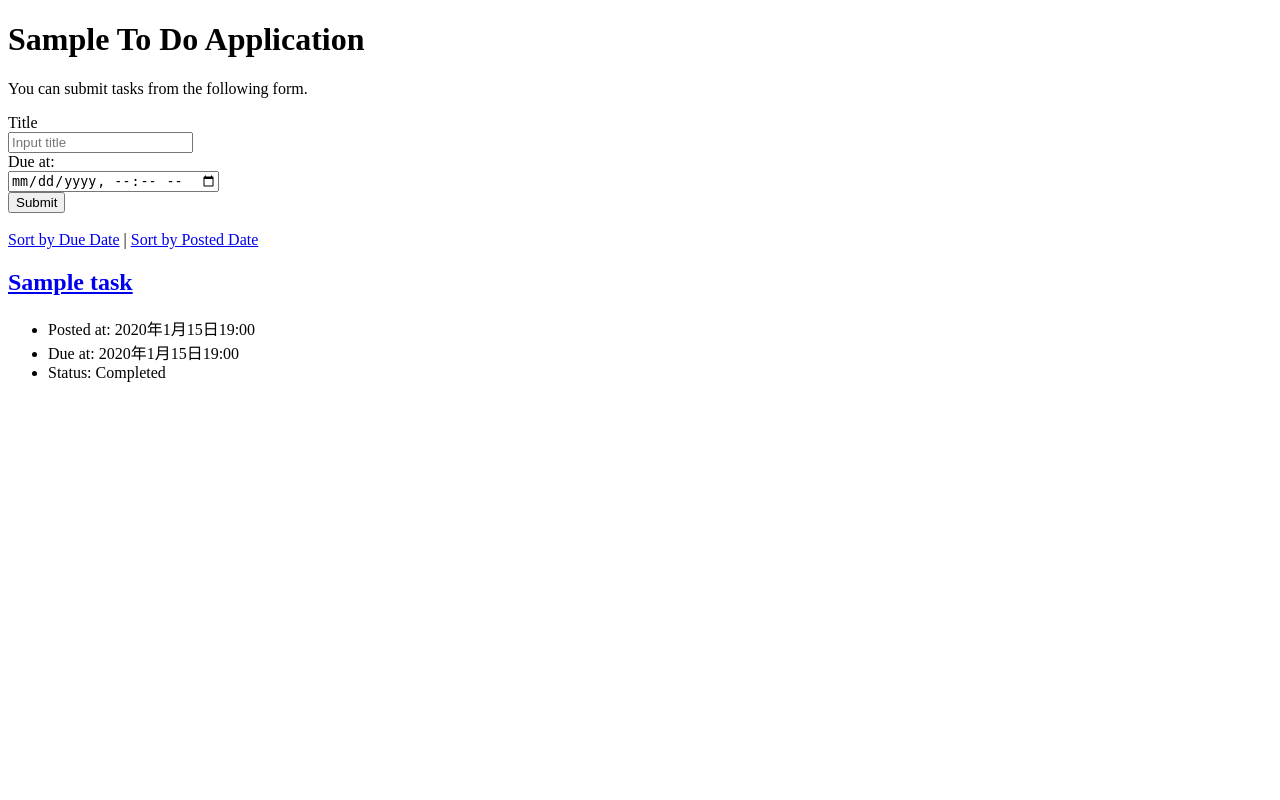
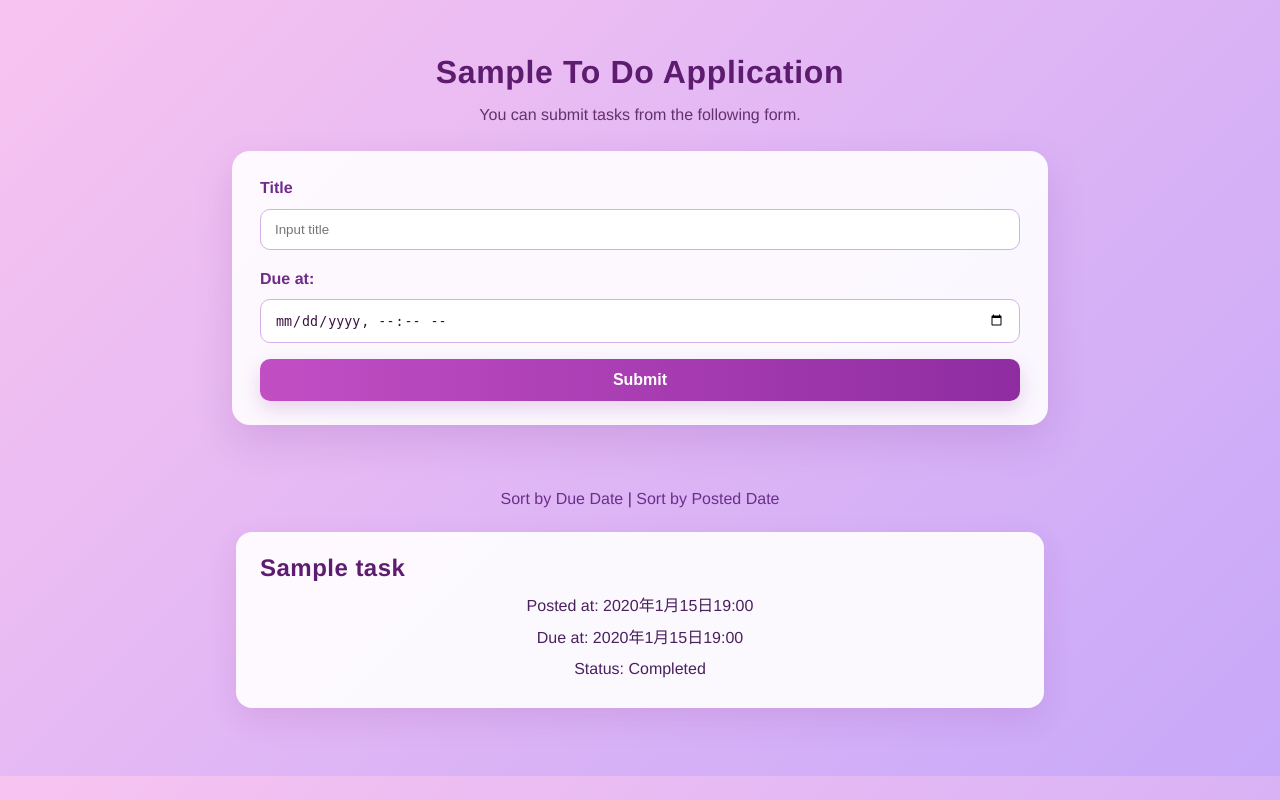
Before and after one commit to daydiddad/django-test-exercise, a Django app: page / in a window 1280 px wide. Run offline with Django 5.2, Linux system fonts and the light colour scheme; tables that the repository leaves empty hold one stand-in row (values such as "Sample post").

Commit message:
cssの適用

```diff
--- /dev/null
+++ b/todo/static/todo/style.css
@@ -0,0 +1,133 @@
+body {
+  margin: 0;
+  padding: 32px 16px 48px;
+  box-sizing: border-box;
+  font-family: "Helvetica Neue", Arial, sans-serif;
+  background: linear-gradient(135deg, #f8c4f0, #c7a8f9);
+  color: #3b1141;
+  line-height: 1.6;
+}
+
+body > * {
+  width: min(100%, 760px);
+  margin-left: auto;
+  margin-right: auto;
+}
+
+h1, h2 {
+  line-height: 1.3;
+  letter-spacing: 0.02em;
+}
+
+body > h1 {
+  margin-top: 20px;
+  margin-bottom: 8px;
+  text-align: center;
+  color: #5e1c70;
+  font-size: 2rem;
+}
+
+body > p {
+  margin: 0 auto 20px;
+  text-align: center;
+  color: #63316f;
+}
+
+form {
+  margin: 24px auto 28px;
+  padding: 24px 28px;
+  border-radius: 18px;
+  background: rgba(255, 255, 255, 0.9);
+  box-shadow: 0 16px 40px rgba(96, 24, 128, 0.14);
+}
+
+label {
+  font-weight: 600;
+  color: #6e2c88;
+}
+
+input[type="text"],
+input[type="datetime-local"] {
+  width: 100%;
+  box-sizing: border-box;
+  padding: 12px 14px;
+  margin-top: 8px;
+  margin-bottom: 16px;
+  border: 1px solid #d5b0e8;
+  border-radius: 10px;
+  background: #fff;
+  color: #3b1141;
+}
+
+button {
+  width: 100%;
+  padding: 12px;
+  border: none;
+  border-radius: 10px;
+  background: linear-gradient(90deg, #c24ec4, #8f2ca1);
+  color: white;
+  font-size: 1rem;
+  font-weight: 700;
+  cursor: pointer;
+  transition: transform 0.2s ease, box-shadow 0.2s ease;
+  box-shadow: 0 8px 20px rgba(130, 48, 154, 0.18);
+}
+
+button:hover {
+  transform: translateY(-1px);
+  box-shadow: 0 10px 24px rgba(130, 48, 154, 0.24);
+}
+
+.text {
+  margin: 18px auto 20px;
+  padding: 20px 24px;
+  border-radius: 16px;
+  background: rgba(255, 255, 255, 0.92);
+  box-shadow: 0 12px 30px rgba(134, 42, 132, 0.12);
+}
+
+.text h2 {
+  margin: 0 0 10px;
+  text-align: left;
+}
+
+.text h2 a {
+  color: #5e1c70;
+  text-decoration: none;
+}
+
+.text ul {
+  list-style: none;
+  padding: 0;
+  margin: 0;
+}
+
+.text li {
+  margin: 6px 0;
+  color: #4a205f;
+}
+
+body > div {
+  text-align: center;
+  margin: 8px auto 20px;
+  color: #5e1c70;
+}
+
+a {
+  color: #6a2f8b;
+  text-decoration: none;
+}
+
+a:hover {
+  text-decoration: underline;
+}
+
+nav {
+  text-align: center;
+  margin-top: 14px;
+}
+
+nav a {
+  margin: 0 10px;
+  font-weight: 600;
+}
--- a/todo/templates/todo/detail.html
+++ b/todo/templates/todo/detail.html
@@ -6,6 +6,7 @@
     <title>To Do Application</title>
     <meta charset="UTF-8">
     <meta name="author" content="INIAD">
+    <link rel="stylesheet" href="{% static 'todo/style.css' %}">
   </head>
 
   <body>
--- a/todo/templates/todo/edit.html
+++ b/todo/templates/todo/edit.html
@@ -6,6 +6,7 @@
     <title>To Do Application</title>
     <meta charset="UTF-8">
     <meta name="author" content="INIAD">
+    <link rel="stylesheet" href="{% static 'todo/style.css' %}">
   </head>
 
   <body>
--- a/todo/templates/todo/index.html
+++ b/todo/templates/todo/index.html
@@ -6,6 +6,7 @@
     <title>To Do Application</title>
     <meta charset="UTF-8">
     <meta name="author" content="INIAD">
+    <link rel="stylesheet" href="{% static 'todo/style.css' %}">
   </head>
 
   <body>
```
